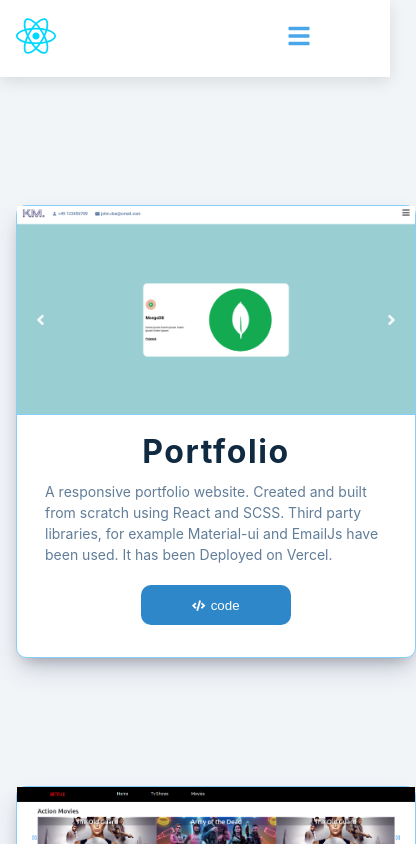
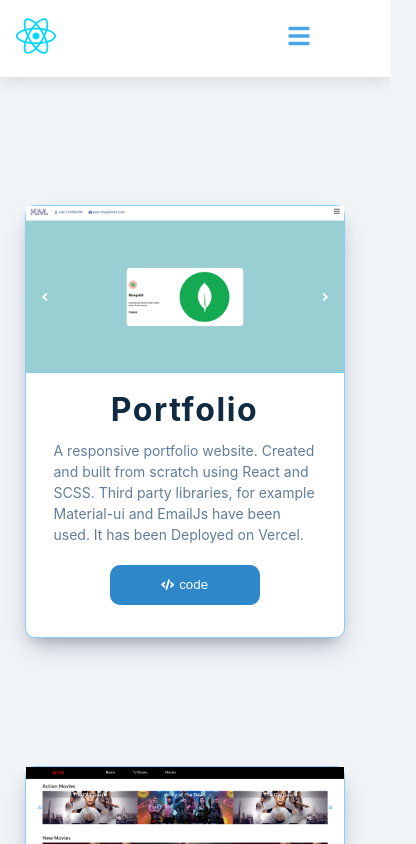
Before and after one commit to KrishnaA01/my-portfolio, a React (Create React App) app: page /projects in a window 390 px wide. Shown: the top 844 px of the page, 416 px wide, since content can reach past the window. Built offline with nearby package versions, Linux system fonts and the light colour scheme.

Commit message:
fixed responsiveness

```diff
--- a/src/pages/projects/projects.css
+++ b/src/pages/projects/projects.css
@@ -56,5 +56,20 @@
 
     .cardContainer{
         width: 400px;
+
     }
 }
+ @media screen and (max-width: 500px) {
+    .card-bodyi {
+      display: flex;
+      flex-direction: column;
+      align-items: center;
+      justify-content: center;
+      flex-wrap: wrap;
+    }
+
+    .cardContainer{
+        width: 320px;
+        margin-left: -5px;
+    }
+}
```
